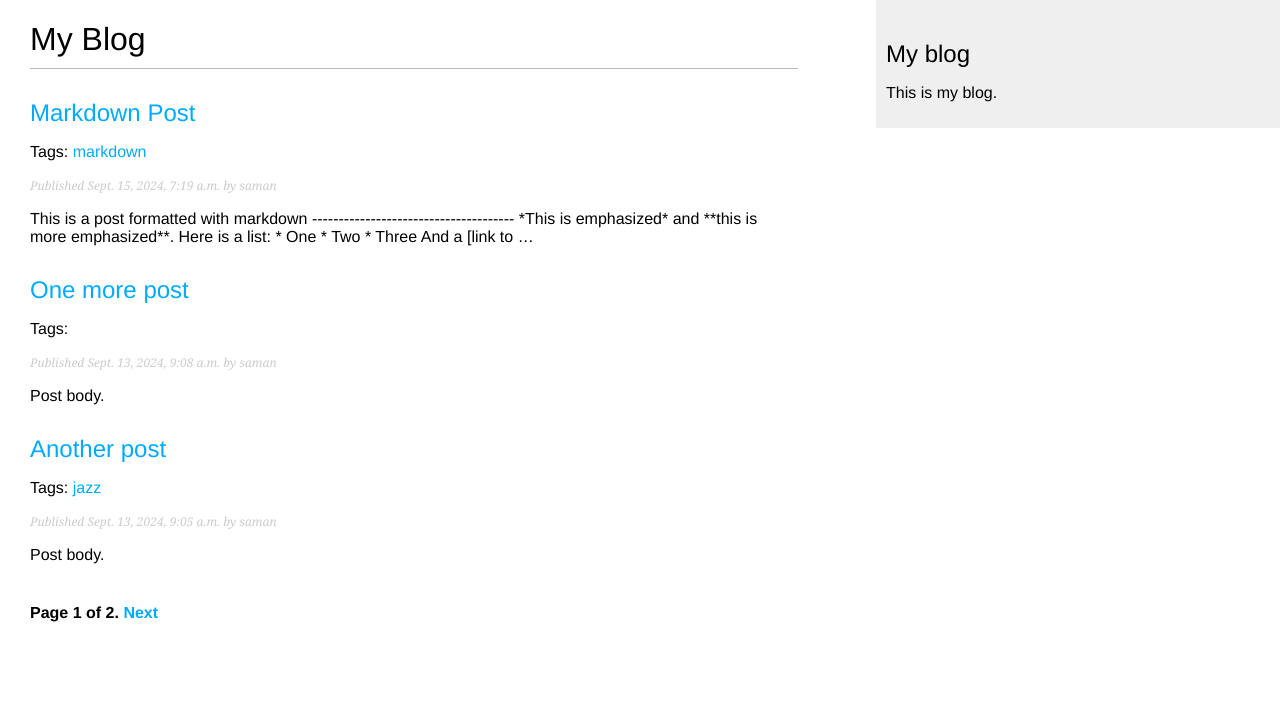
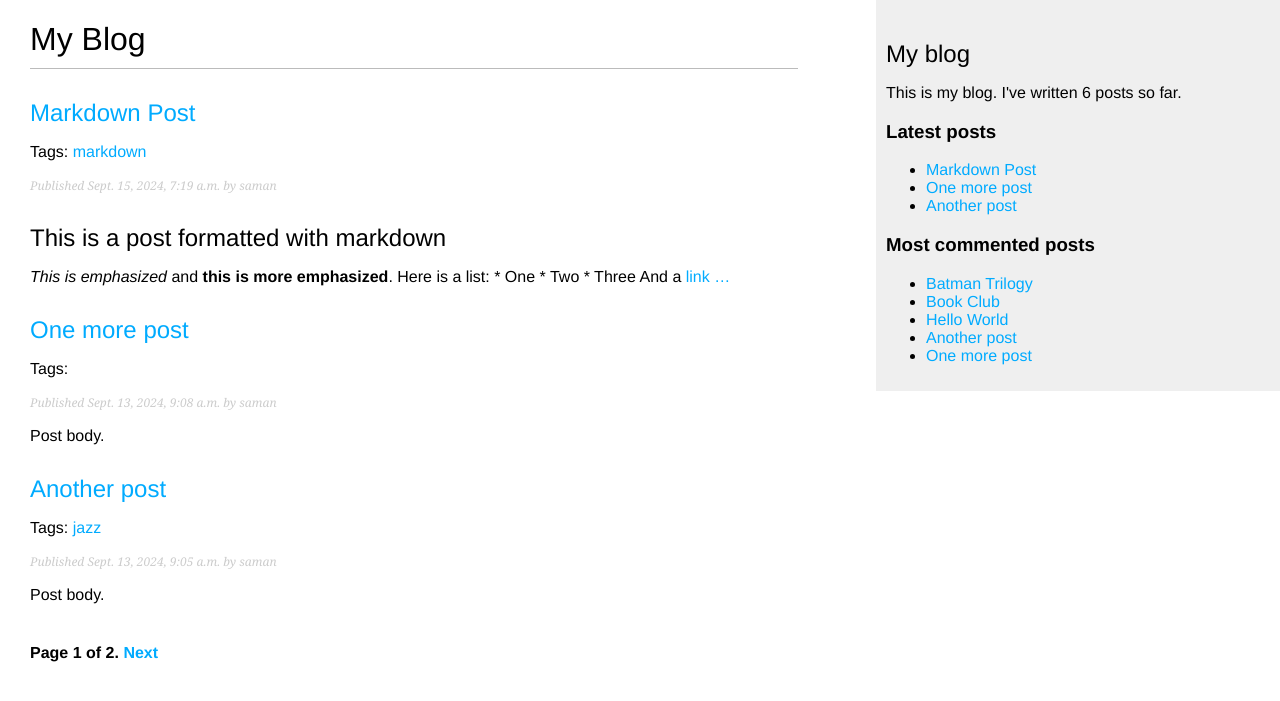
Before and after one commit to skbuffs45/cidm6325-assignment0, a Django app: page /blog/ in a window 1280 px wide. Shown: the top 701 px of the page. Run offline with Django 5.2, Linux system fonts and the light colour scheme; data comes from the database, SQL or seed files in the repository; both versions use the stored data as it was after the commit; parts of the project's set-up code (start-up, migrations or seed data) failed here and were passed over.

Commit message:
markdown

```diff
--- a/blogsite/blog/templates/blog/base.html
+++ b/blogsite/blog/templates/blog/base.html
@@ -1,3 +1,4 @@
+{% load blog_tags %}
 {% load static %}
 <!DOCTYPE html>
 <html>
@@ -14,7 +15,18 @@
     </div>
     <div id="sidebar">
         <h2>My blog</h2>
-        <p>This is my blog.</p>
+        <p>This is my blog. I've written {% total_posts %} posts so far.</p>
+        <h3>Latest posts</h3>
+        {% show_latest_posts 3 %}
+        <h3>Most commented posts</h3>
+        {% get_most_commented_posts as most_commented_posts %}
+        <ul>
+            {% for post in most_commented_posts %}
+            <li>
+                <a href="{{ post.get_absolute_url }}">{{ post.title }}</a>
+            </li>
+            {% endfor %}
+        </ul>
     </div>
 </body>
 
--- /dev/null
+++ b/blogsite/blog/templates/blog/post/latest_posts.html
@@ -0,0 +1,7 @@
+<ul>
+    {% for post in latest_posts %}
+    <li>
+        <a href="{{ post.get_absolute_url }}">{{ post.title }}</a>
+    </li>
+    {% endfor %}
+</ul>
--- a/blogsite/blog/templates/blog/post/list.html
+++ b/blogsite/blog/templates/blog/post/list.html
@@ -1,4 +1,5 @@
 {% extends "blog/base.html" %}
+{% load blog_tags %}
 {% block title %}My Blog{% endblock %}
 {% block content %}
 <h1>My Blog</h1>
@@ -16,13 +17,14 @@
     {% for tag in post.tags.all %}
     <a href="{% url 'blog:post_list_by_tag' tag.slug %}">
         {{ tag.name }}
-    </a>{% if not forloop.last %}, {% endif %}
+    </a>
+    {% if not forloop.last %}, {% endif %}
     {% endfor %}
 </p>
 <p class="date">
     Published {{ post.publish }} by {{ post.author }}
 </p>
-{{ post.body|truncatewords:30|linebreaks }}
+{{ post.body|markdown|truncatewords_html:30 }}
 {% endfor %}
 {% include "pagination.html" with page=posts %}
 {% endblock %}
--- a/blogsite/blog/templatetags/blog_tags.py
+++ b/blogsite/blog/templatetags/blog_tags.py
@@ -0,0 +1,25 @@
+from django import template
+from ..models import Post
+from django.db.models import Count
+import markdown
+from django.utils.safestring import mark_safe
+
+register = template.Library()
+@register.simple_tag
+def total_posts():
+    return Post.published.count()
+
+@register.inclusion_tag('blog/post/latest_posts.html')
+def show_latest_posts(count=5):
+    latest_posts = Post.published.order_by('-publish')[:count]
+    return {'latest_posts': latest_posts}
+
+@register.simple_tag
+def get_most_commented_posts(count=5):
+    return Post.published.annotate(
+        total_comments=Count('comments')
+    ).order_by('-total_comments')[:count]
+
+@register.filter(name='markdown')
+def markdown_format(text):
+    return mark_safe(markdown.markdown(text))
```
Also changed, not shown: blogsite/blog/templates/blog/post/detail.html (+7 -6 lines), blogsite/db.sqlite3.
